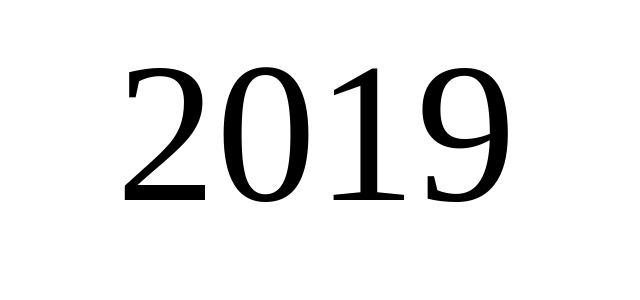
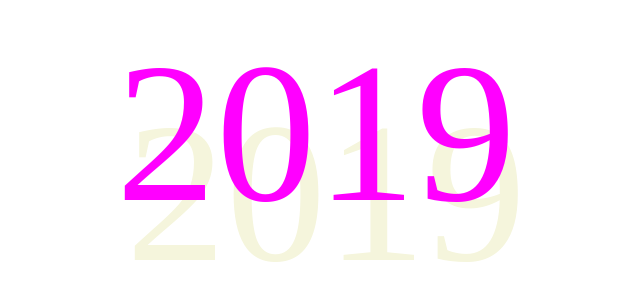
Before and after one commit to xmacex/201J, a plain HTML site: page index.html in a window 1280 px wide. Shown: the part 190-490 px from the top of the page, without its empty margins (374-1014 px from the left). Drawn offline with Linux system fonts and the light colour scheme.

Commit message:
Added a little drop shadow and color.

```diff
--- a/index.html
+++ b/index.html
@@ -12,6 +12,8 @@
       p {
           font-family: "Brush Script MT";
           font-size: 200px;
+          color: fuchsia;
+          text-shadow: beige 10px 60px;
       }
 
       .miracle {
```
